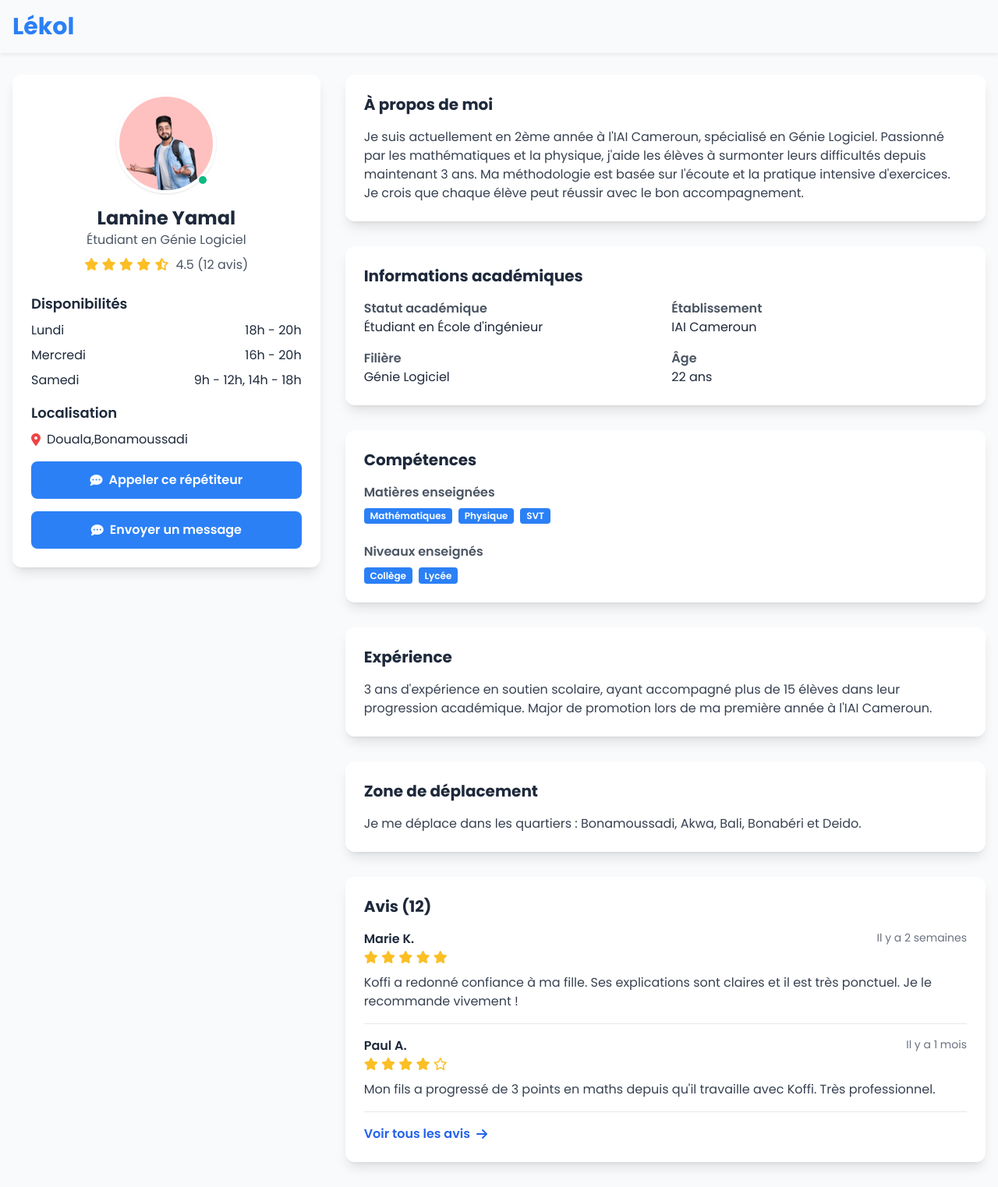
After one commit to franky20000000000/Projet_Lekol, a PHP site: page /ProfilRepetiteur.html in a window 1280 px wide. The commit adds this page. Shown: the whole page at 78% size. Run offline with PHP 8.4, Linux system fonts and the light colour scheme.

Commit message:
Septieme commit

```diff
--- /dev/null
+++ b/ProfilRepetiteur.css
@@ -0,0 +1,71 @@
+:root {
+            --primary: #2B80F6;
+            --primary-light: #5fa3ff;
+            --primary-dark: #1a6ad8;
+            --secondary: #1e293b;
+            --light: #f8fafc;
+            --gray: #94a3b8;
+            --dark-gray: #64748b;
+        }
+
+        * {
+            margin: 0;
+            padding: 0;
+            box-sizing: border-box;
+            font-family: 'Poppins', sans-serif;
+        }
+
+        body {
+            background-color: #f1f5f9;
+            color: var(--secondary);
+            line-height: 1.6;
+        }
+
+        .card {
+            transition: transform 0.3s ease, box-shadow 0.3s ease;
+        }
+
+        .card:hover {
+            transform: translateY(-5px);
+            box-shadow: 0 10px 25px -5px rgba(0, 0, 0, 0.1);
+        }
+
+        .badge {
+            display: inline-flex;
+            align-items: center;
+            padding: 0.35em 0.65em;
+            font-size: 0.75em;
+            font-weight: 600;
+            line-height: 1;
+            color: white;
+            text-align: center;
+            white-space: nowrap;
+            vertical-align: baseline;
+            border-radius: 0.25rem;
+            background-color: var(--primary);
+        }
+
+        .rating-stars {
+            color: #fbbf24;
+        }
+
+        .availability-dot {
+            height: 10px;
+            width: 10px;
+            border-radius: 50%;
+            display: inline-block;
+        }
+
+        .availability-available {
+            background-color: #10b981;
+        }
+
+        .availability-busy {
+            background-color: #ef4444;
+        }
+
+        .scrolled {
+            backdrop-filter: blur(20px);
+            background-color: rgba(255, 255, 255, 0.5);
+            transition: .3s linear;
+            }
--- /dev/null
+++ b/ProfilRepetiteur.html
@@ -0,0 +1,206 @@
+<!DOCTYPE html>
+<html lang="fr">
+<head>
+    <meta charset="UTF-8">
+    <meta name="viewport" content="width=device-width, initial-scale=1.0">
+    <title>Profil Répétiteur - Lekol</title>
+    <link href="https://cdnjs.cloudflare.com/ajax/libs/font-awesome/6.4.0/css/all.min.css" rel="stylesheet">
+    <link href="https://fonts.googleapis.com/css2?family=Poppins:wght@300;400;500;600;700&display=swap" rel="stylesheet">
+    <link rel="stylesheet" href="ProfilRepetiteur.css">
+</head>
+<body class="bg-gray-50">
+    <!-- Header -->
+    <!------------------------------------ entete ------------------------------------>
+    <header id="navbar" class="fixed flex md:justify-between justify-between z-50 items-center p-4 shadow-[0_0.5px_6px_rgba(0,0,0,0.1)] w-full text-xl">
+        <div>
+            <a href="index.html"><p class="text-[#2B80F6] font-bold text-3xl">Lékol</p></a>
+        </div>
+
+        <div id="menu-hamburger" class="md:hidden absolute top-6 right-6 z-50 transition-all duration-[1s]">
+            <img src="Images/menu.png" alt="">
+        </div>
+    </header>
+
+    <main class="container mx-auto px-4 py-8">
+        <div class="grid grid-cols-1 lg:grid-cols-3 gap-8">
+            <!-- Sidebar avec informations principales -->
+            <div class="lg:col-span-1">
+                <div class="bg-white rounded-xl shadow-lg p-6 sticky top-24">
+                    <div class="flex flex-col items-center mb-6">
+                        <div class="relative mb-4">
+                            <img src="Images/student-7378903_1920.jpg"
+                                 alt="Photo de profil" class="w-32 h-32 rounded-full object-cover border-4 border-white shadow">
+                            <span class="availability-dot availability-available absolute bottom-3 right-3"></span>
+                        </div>
+                        <h1 class="text-2xl font-bold">Lamine Yamal</h1>
+                        <p class="text-gray-600">Étudiant en Génie Logiciel</p>
+                        <div class="flex items-center mt-2">
+                            <div class="rating-stars">
+                                <i class="fas fa-star"></i>
+                                <i class="fas fa-star"></i>
+                                <i class="fas fa-star"></i>
+                                <i class="fas fa-star"></i>
+                                <i class="fas fa-star-half-alt"></i>
+                            </div>
+                            <span class="ml-2 text-gray-600">4.5 (12 avis)</span>
+                        </div>
+                    </div>
+
+                    <div class="space-y-4">
+                        <div>
+                            <h3 class="text-lg font-semibold mb-2">Disponibilités</h3>
+                            <ul class="space-y-2">
+                                <li class="flex justify-between">
+                                    <span>Lundi</span>
+                                    <span>18h - 20h</span>
+                                </li>
+                                <li class="flex justify-between">
+                                    <span>Mercredi</span>
+                                    <span>16h - 20h</span>
+                                </li>
+                                <li class="flex justify-between">
+                                    <span>Samedi</span>
+                                    <span>9h - 12h, 14h - 18h</span>
+                                </li>
+                            </ul>
+                        </div>
+
+                        <div>
+                            <h3 class="text-lg font-semibold mb-2">Localisation</h3>
+                            <p class="flex items-center">
+                                <i class="fas fa-map-marker-alt text-red-500 mr-2"></i>
+                                Douala,Bonamoussadi
+                            </p>
+                        </div>
+
+                        <button class="w-full py-3 bg-[#2B80F6] text-white font-semibold rounded-lg hover:bg-blue-700 transition flex items-center justify-center">
+                            <i class="fas fa-comment-dots mr-2"></i> Appeler ce répétiteur
+                        </button>
+
+                        <button class="w-full py-3 bg-[#2B80F6] text-white font-semibold rounded-lg hover:bg-blue-700 transition flex items-center justify-center">
+                            <i class="fas fa-comment-dots mr-2"></i> Envoyer un message
+                        </button>
+                    </div>
+                </div>
+            </div>
+
+            <!-- Contenu principal -->
+            <div class="lg:col-span-2 space-y-8 md:mt-16">
+                <!-- Section À propos -->
+                <div class="bg-white rounded-xl shadow-lg p-6 card">
+                    <h2 class="text-xl font-bold mb-4">À propos de moi</h2>
+                    <p class="text-gray-700">
+                        Je suis actuellement en 2ème année à l'IAI Cameroun, spécialisé en Génie Logiciel. Passionné par les mathématiques et la physique, j'aide les élèves à surmonter leurs difficultés depuis maintenant 3 ans. Ma méthodologie est basée sur l'écoute et la pratique intensive d'exercices. Je crois que chaque élève peut réussir avec le bon accompagnement.
+                    </p>
+                </div>
+
+                <!-- Section Informations académiques -->
+                <div class="bg-white rounded-xl shadow-lg p-6 card">
+                    <h2 class="text-xl font-bold mb-4">Informations académiques</h2>
+                    <div class="grid grid-cols-1 md:grid-cols-2 gap-4">
+                        <div>
+                            <h3 class="font-semibold text-gray-600">Statut académique</h3>
+                            <p>Étudiant en École d'ingénieur</p>
+                        </div>
+                        <div>
+                            <h3 class="font-semibold text-gray-600">Établissement</h3>
+                            <p>IAI Cameroun</p>
+                        </div>
+                        <div>
+                            <h3 class="font-semibold text-gray-600">Filière</h3>
+                            <p>Génie Logiciel</p>
+                        </div>
+                        <div>
+                            <h3 class="font-semibold text-gray-600">Âge</h3>
+                            <p>22 ans</p>
+                        </div>
+                    </div>
+                </div>
+
+                <!-- Section Compétences -->
+                <div class="bg-white rounded-xl shadow-lg p-6 card">
+                    <h2 class="text-xl font-bold mb-4">Compétences</h2>
+                    <div class="mb-6">
+                        <h3 class="font-semibold text-gray-600 mb-2">Matières enseignées</h3>
+                        <div class="flex flex-wrap gap-2">
+                            <span class="badge">Mathématiques</span>
+                            <span class="badge">Physique</span>
+                            <span class="badge">SVT</span>
+                        </div>
+                    </div>
+                    <div>
+                        <h3 class="font-semibold text-gray-600 mb-2">Niveaux enseignés</h3>
+                        <div class="flex flex-wrap gap-2">
+                            <span class="badge">Collège</span>
+                            <span class="badge">Lycée</span>
+                        </div>
+                    </div>
+                </div>
+
+                <!-- Section Expérience -->
+                <div class="bg-white rounded-xl shadow-lg p-6 card">
+                    <h2 class="text-xl font-bold mb-4">Expérience</h2>
+                    <p class="text-gray-700">
+                        3 ans d'expérience en soutien scolaire, ayant accompagné plus de 15 élèves dans leur progression académique. Major de promotion lors de ma première année à l'IAI Cameroun.
+                    </p>
+                </div>
+
+                <!-- Section Zone de déplacement -->
+                <div class="bg-white rounded-xl shadow-lg p-6 card">
+                    <h2 class="text-xl font-bold mb-4">Zone de déplacement</h2>
+                    <p class="text-gray-700">
+                        Je me déplace dans les quartiers : Bonamoussadi, Akwa, Bali, Bonabéri et Deido.
+                    </p>
+                </div>
+
+                <!-- Section Avis -->
+                <div class="bg-white rounded-xl shadow-lg p-6 card">
+                    <h2 class="text-xl font-bold mb-4">Avis (12)</h2>
+                    <div class="space-y-4">
+                        <div class="border-b pb-4">
+                            <div class="flex justify-between items-start">
+                                <div>
+                                    <h3 class="font-semibold">Marie K.</h3>
+                                    <div class="rating-stars">
+                                        <i class="fas fa-star"></i>
+                                        <i class="fas fa-star"></i>
+                                        <i class="fas fa-star"></i>
+                                        <i class="fas fa-star"></i>
+                                        <i class="fas fa-star"></i>
+                                    </div>
+                                </div>
+                                <span class="text-sm text-gray-500">Il y a 2 semaines</span>
+                            </div>
+                            <p class="mt-2 text-gray-700">Koffi a redonné confiance à ma fille. Ses explications sont claires et il est très ponctuel. Je le recommande vivement !</p>
+                        </div>
+                        <div class="border-b pb-4">
+                            <div class="flex justify-between items-start">
+                                <div>
+                                    <h3 class="font-semibold">Paul A.</h3>
+                                    <div class="rating-stars">
+                                        <i class="fas fa-star"></i>
+                                        <i class="fas fa-star"></i>
+                                        <i class="fas fa-star"></i>
+                                        <i class="fas fa-star"></i>
+                                        <i class="far fa-star"></i>
+                                    </div>
+                                </div>
+                                <span class="text-sm text-gray-500">Il y a 1 mois</span>
+                            </div>
+                            <p class="mt-2 text-gray-700">Mon fils a progressé de 3 points en maths depuis qu'il travaille avec Koffi. Très professionnel.</p>
+                        </div>
+                    </div>
+                    <button class="mt-4 text-blue-600 font-semibold flex items-center">
+                        Voir tous les avis <i class="fas fa-arrow-right ml-2"></i>
+                    </button>
+                </div>
+            </div>
+        </div>
+    </main>
+
+    <script src="Scripts/ProfilRepetiteur.js"></script>
+    <script src="Scripts/tailwindcss.js"></script>
+    <script src="Scripts/scriptIncrement.js"></script>
+    <script src="Scripts/script.js"></script>
+</body>
+</html>
--- a/index.html
+++ b/index.html
@@ -127,7 +127,8 @@
         <!-- ===== Slide 1 ===== -->
         <div class="shrink-0 w-full grid grid-cols-1 sm:grid-cols-2 gap-6 px-4">
             <!-- Carte 1 -->
-            <article class="bg-gray-100 rounded-2xl p-6">
+            <a class="no-hover" href="ProfilRepetiteur.html">
+                <article class="bg-gray-100 rounded-2xl p-6">
             <div class="flex items-center gap-4">
                 <div class="w-20 h-20 rounded-full bg-pink-200 overflow-hidden flex items-center justify-center">
                 <img src="Images/student-7378903_1920.jpg" alt="photo profil" class="w-full h-full object-cover">
@@ -150,6 +151,7 @@
                 Je suis etudiant en genie logiciel a l’IAI Cameroun niveau 2, je suis tres assidu, respectueux et honnete
             </p>
             </article>
+            </a>
 
             <!-- Carte 2 -->
             <article class="bg-gray-100 rounded-2xl p-6">
--- a/style.css
+++ b/style.css
@@ -45,6 +45,10 @@ a:hover {
     cursor: pointer;
 }
 
+a.no-hover:hover {
+    color: inherit;
+}
+
 .scrolled {
   backdrop-filter: blur(20px);
   background-color: rgba(255, 255, 255, 0.5);
```
Also changed, not shown: InscriptionParent.html (+4 -3 lines), InscriptionRepetiteur.html (+11 -3 lines), Scripts/ProfilRepetiteur.js (added, +29 -0 lines).
